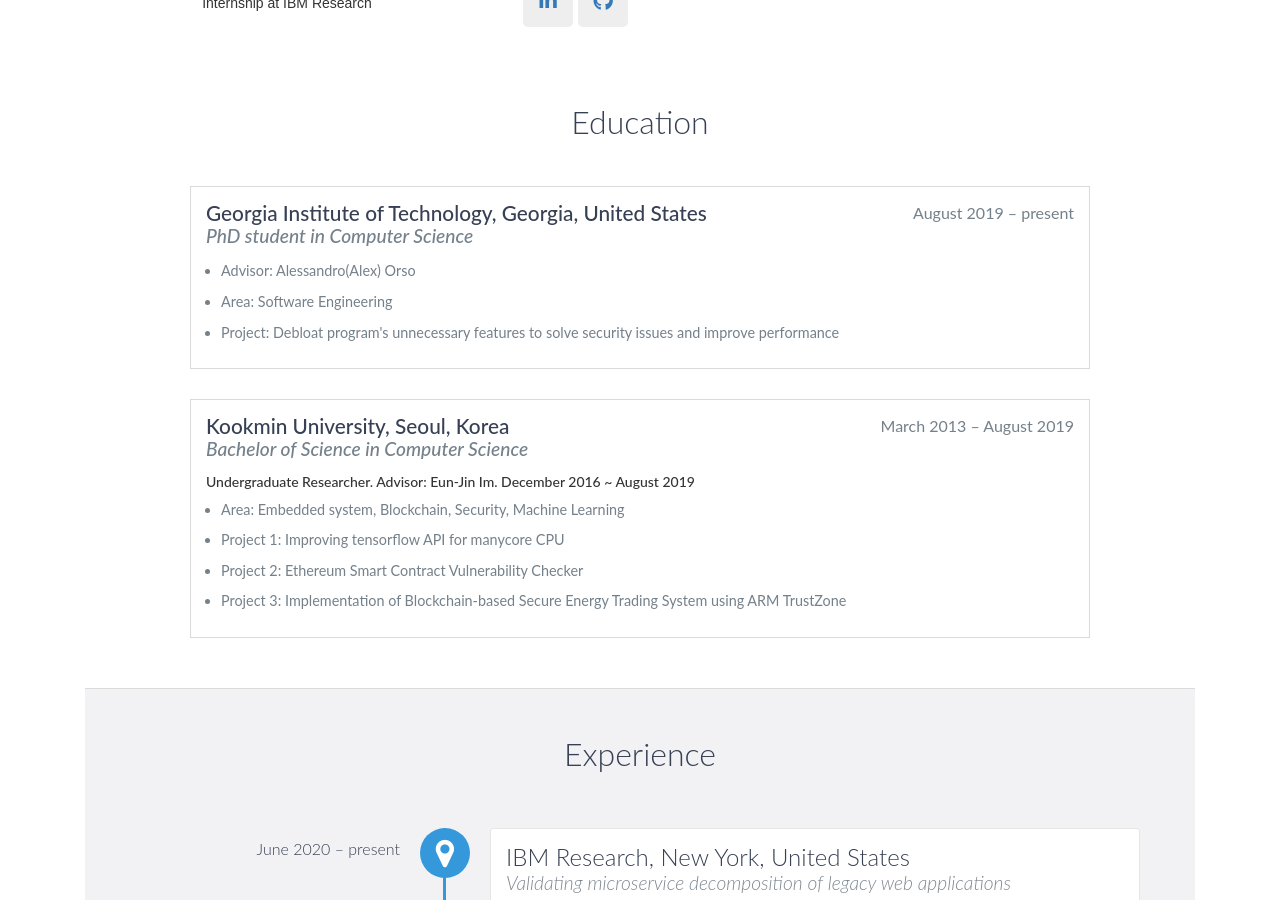
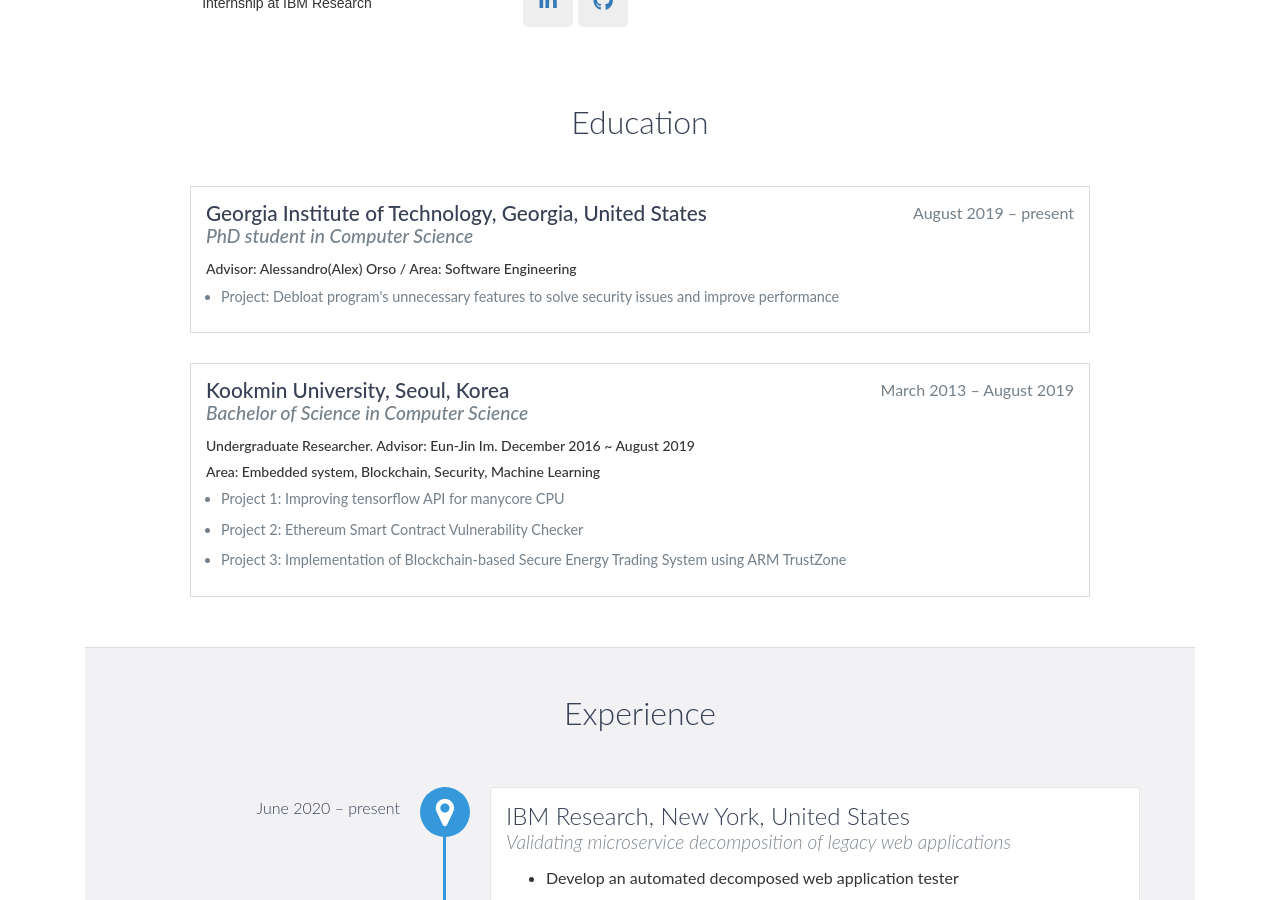
Before and after one commit to codingsoo/codingsoo.github.io1, a Jekyll site: the page built from index.html, in a window 1280 px wide and 900 px high, scrolled down 767 px. Built offline with Jekyll 4.4.1, drawn with Linux system fonts in a browser that asks for light colours; nearby versions of some CDN libraries; comment, search, counter and statistics services are not loaded.

Commit message:
apply h5

```diff
--- a/index.html
+++ b/index.html
@@ -70,9 +70,8 @@
                         <h3>Georgia Institute of Technology, Georgia, United States</h3>
                         <span class="education-date">August 2019 – present</span>
                         <h4>PhD student in Computer Science</h4>
+                        <h5>Advisor: Alessandro(Alex) Orso / Area: Software Engineering</h5>
                         <ul>
-                            <li>Advisor: Alessandro(Alex) Orso</li>
-                            <li>Area: Software Engineering</li>
                             <li>Project: Debloat program's unnecessary features to solve security issues and improve performance</li>
                         </ul>
                     </div>
@@ -82,8 +81,8 @@
                         <span class="education-date">March 2013 – August 2019</span>
                         <h4>Bachelor of Science in Computer Science</h4>
                         <h5>Undergraduate Researcher. Advisor: Eun-Jin Im. December 2016 ~ August 2019</h5>
+                        <h5>Area: Embedded system, Blockchain, Security, Machine Learning</h5>
                         <ul>
-                            <li>Area: Embedded system, Blockchain, Security, Machine Learning</li>
                             <li>Project 1: Improving tensorflow API for manycore CPU</li>
                             <li>Project 2: Ethereum Smart Contract Vulnerability Checker</li>
                             <li>Project 3: Implementation of Blockchain-based Secure Energy Trading System using ARM TrustZone</li>
```
